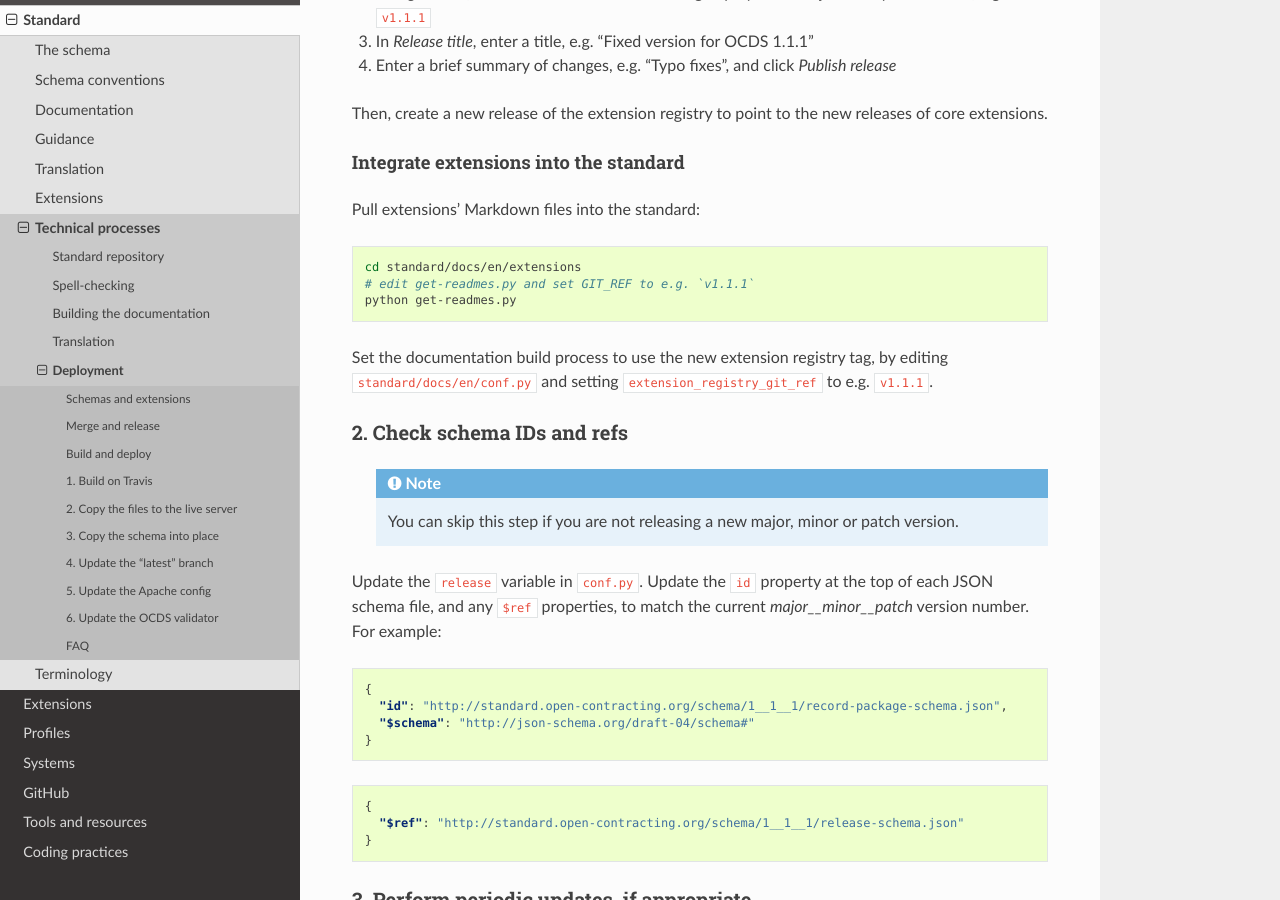
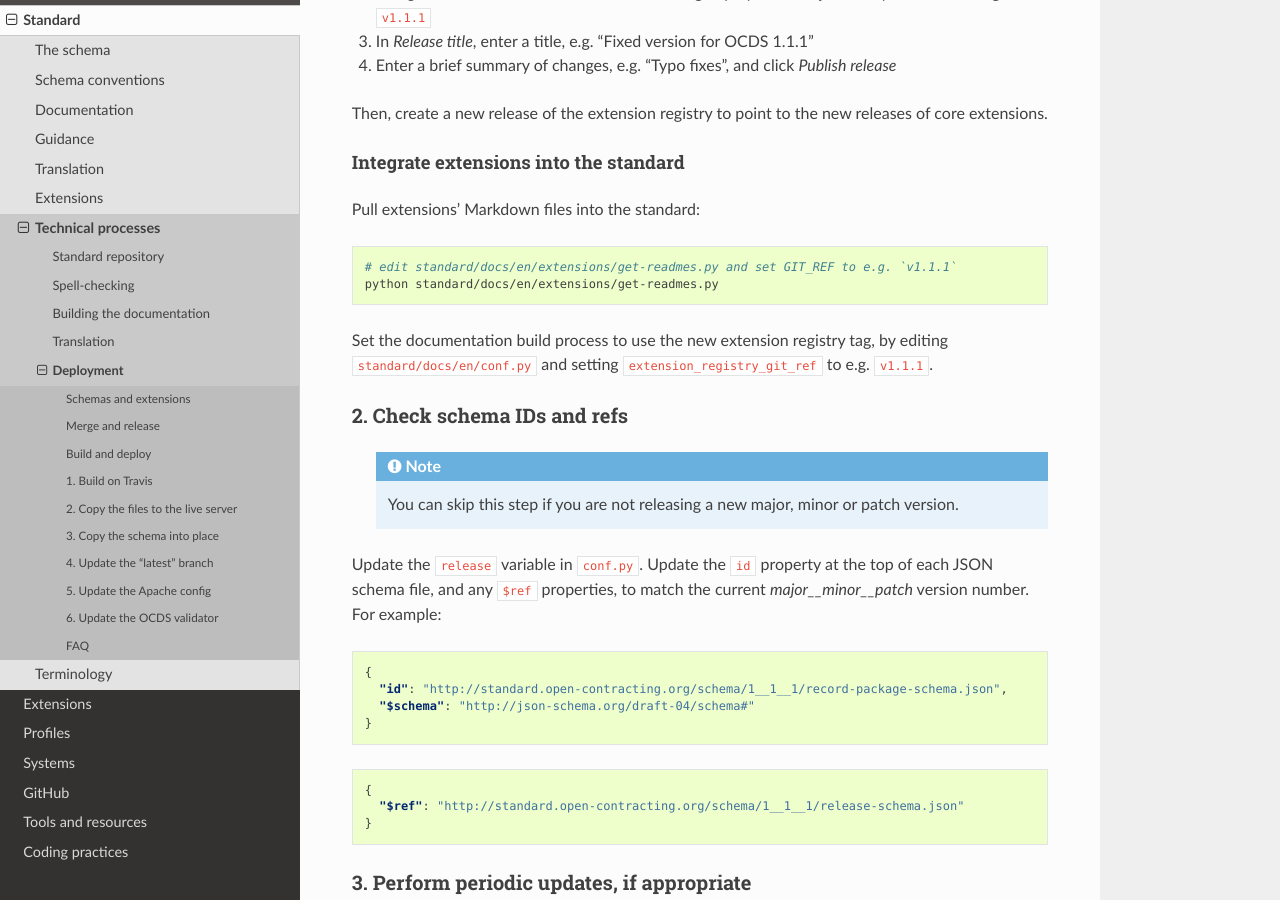
Before and after one commit to open-contracting/standard-development-handbook, a Sphinx documentation site: the page built from docs/standard/technical/deployment.md, in a window 1280 px wide and 900 px high, scrolled down 1179 px. Built offline with Sphinx 7.4.7 and the Read the Docs theme 2.0.0, drawn with Linux system fonts in a browser that asks for light colours.

Commit message:
Avoid directory traversal

````diff
--- a/docs/standard/technical/deployment.md
+++ b/docs/standard/technical/deployment.md
@@ -50,9 +50,8 @@ Then, create a new release of the extension registry to point to the new release
 Pull extensions' Markdown files into the standard:
 
 ```bash
-cd standard/docs/en/extensions
-# edit get-readmes.py and set GIT_REF to e.g. `v1.1.1`
-python get-readmes.py
+# edit standard/docs/en/extensions/get-readmes.py and set GIT_REF to e.g. `v1.1.1`
+python standard/docs/en/extensions/get-readmes.py
 ```
 
 Set the documentation build process to use the new extension registry tag, by editing `standard/docs/en/conf.py` and setting `extension_registry_git_ref` to e.g. `v1.1.1`.
````
